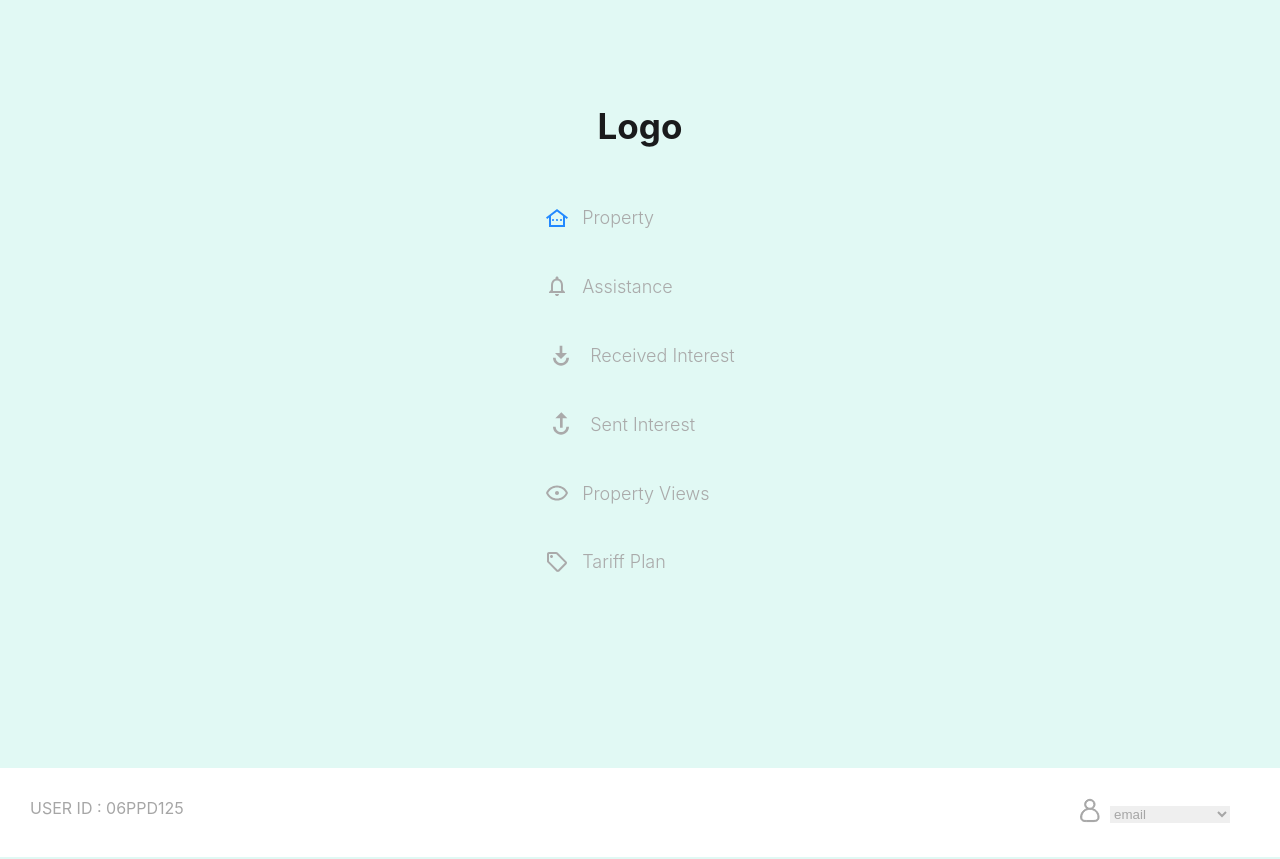
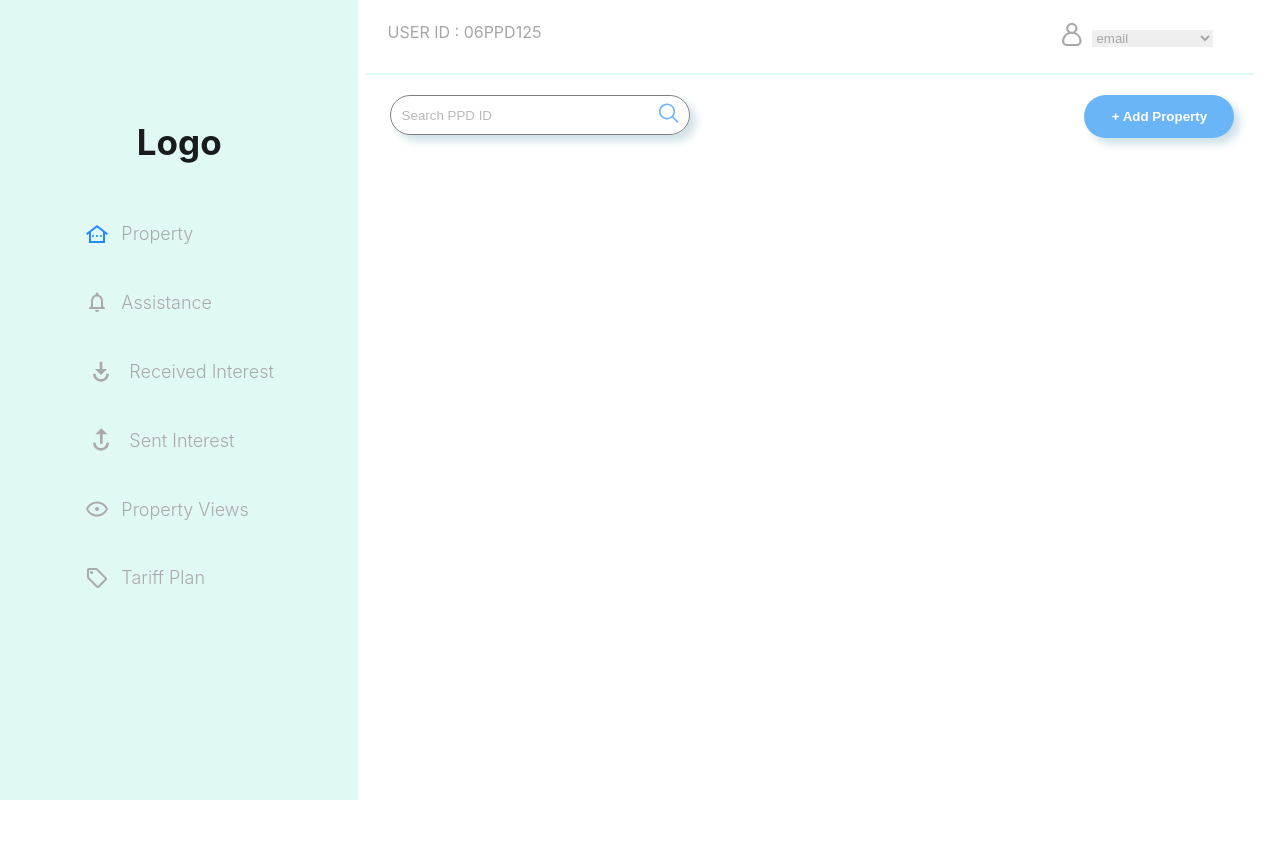
Before and after one commit to ThejusKTBFFH/Real-Estate-Catalog, a React (Create React App) app: page /home in a window 1280 px wide. After the commit the page ends 800 px from the top, so only its background shows below. Built offline with nearby package versions, Linux system fonts and the light colour scheme.

Commit message:
search&add added

```diff
--- a/src/Display/Home.css
+++ b/src/Display/Home.css
@@ -1,24 +1,20 @@
 
 .home {
-    width: 100vw;
+    /* width: 20vw; */
     height: 100vh;
     display: flex;
 }
 
 .one {
-    width: 17%;
+    width: 18%;
     height: 100%;
     background-color: #e1f9f4;
 }
 
 .two {
     width: 80%;
-
     height: 20vmax;
-
-
     position: relative;
-    height: 20vmax;
     bottom: 0;
 
 }
--- a/src/Display/Home.jsx
+++ b/src/Display/Home.jsx
@@ -1,6 +1,8 @@
 import React from 'react'
 import SideBar from '../SideBar/sidebar'
 import Property from './Property'
+import SearchAdd from './SearchAdd/SearchAdd'
+import "./Home.css"
 
 export default function Home(){
     return(
@@ -13,9 +15,9 @@ export default function Home(){
       </section>
 
       <section className='two'>
-      <Property />
-      {/* <SearchAdd /> */}
-      {/* <ListProp/> */}
+       <Property/>
+      <SearchAdd />
+
       </section>
         <div>
         </div>
--- a/src/Display/Property.css
+++ b/src/Display/Property.css
@@ -1,7 +1,11 @@
 .display-property{
-    background-color : #ffffff;
-    padding : 30px;
+    /* background-color : #ffffff; */
+    /* background-color: antiquewhite; */
+    padding : 22px;
     border-bottom: 2px solid  #E1F9F4;
+    width: 66vw;
+    margin-left: auto;
+    /* margin-top: auto; */
 }
 
 .user{
--- /dev/null
+++ b/src/Display/SearchAdd/SearchAdd.css
@@ -0,0 +1,59 @@
+.searchAdd {
+    display: flex;
+    width: 66vw;
+    justify-content: space-between;
+    flex-direction: row;
+    /* background-color: aqua; */
+    padding: 20px;
+    margin-left: auto;
+}
+
+.search {
+    display: flex;
+    border: 1px solid gray;
+    border-radius: 20px;
+    width: 300px;
+    height: 40px;
+    align-items: center;
+    justify-content: space-between;
+    box-shadow: 6px 6px 8px rgb(207, 225, 231);
+    box-sizing: border-box
+}
+
+.search img{
+    width: 20px;
+    height: 20px;
+    position: relative;
+    right: 10px;
+}
+
+.search input {
+    position: relative;
+    left: 10px;
+    width: 250px;
+    height: 30px;
+    /* border-radius: 10px; */
+    border: 0px;
+    outline: none;
+    padding: 1px;
+    opacity: 50%;
+}
+
+.add {
+    display: flex;
+    align-items: center;
+    justify-content: center;
+}
+
+.add button {
+    width: 150px;
+    height: 43px;
+    background: #6AB4F8;
+    /* box-shadow: 0px 4px 20px rgb(0 0 0 / 13%); */
+    border: none;
+    border-radius: 207px;
+    color:#FFFFFF;
+    font-weight: 600;
+    box-shadow: 6px 6px 8px rgb(207, 225, 231);
+    cursor: pointer;
+}
--- /dev/null
+++ b/src/Display/SearchAdd/SearchAdd.jsx
@@ -0,0 +1,25 @@
+import React from "react";
+import SearchLogo from "../HomeLogo/searchlogo.svg"
+import "./SearchAdd.css"
+
+const SearchAdd = ()=>{
+    return(
+        <>
+            <div className="searchAdd">
+                <div className="search">
+                    <div>
+                        <input type="text" placeholder="Search PPD ID" />
+                    </div>
+                    <div>
+                        <img src={SearchLogo} alt="Search" srcset="" />
+                    </div>
+                </div>
+                <div className="add">
+                    <button>+ Add Property</button>
+                </div>
+            </div>
+        </>
+    )
+}
+
+export default SearchAdd;
--- a/src/SideBar/sidebar.css
+++ b/src/SideBar/sidebar.css
@@ -3,7 +3,8 @@
     align-items: center;
     justify-content: center;
     background-color: #e1f9f4;
-    height: 60vmax;
+    height: 100vh;
+    width: 28vw;
 }
 
 .list {
```
Also changed, not shown: src/components/PropertyDetails.jsx (added, +11 -0 lines), src/components/PropertyDetails.css (added).
